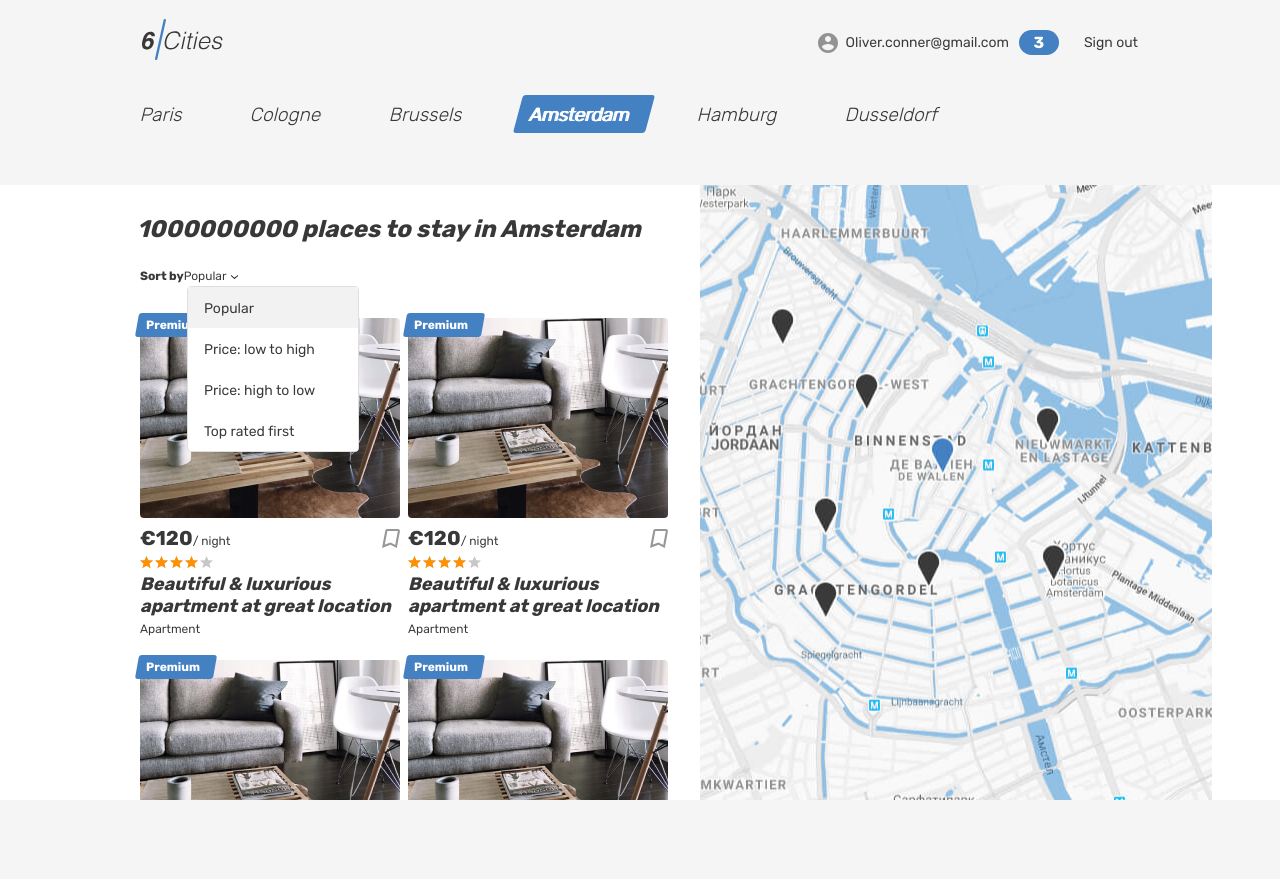
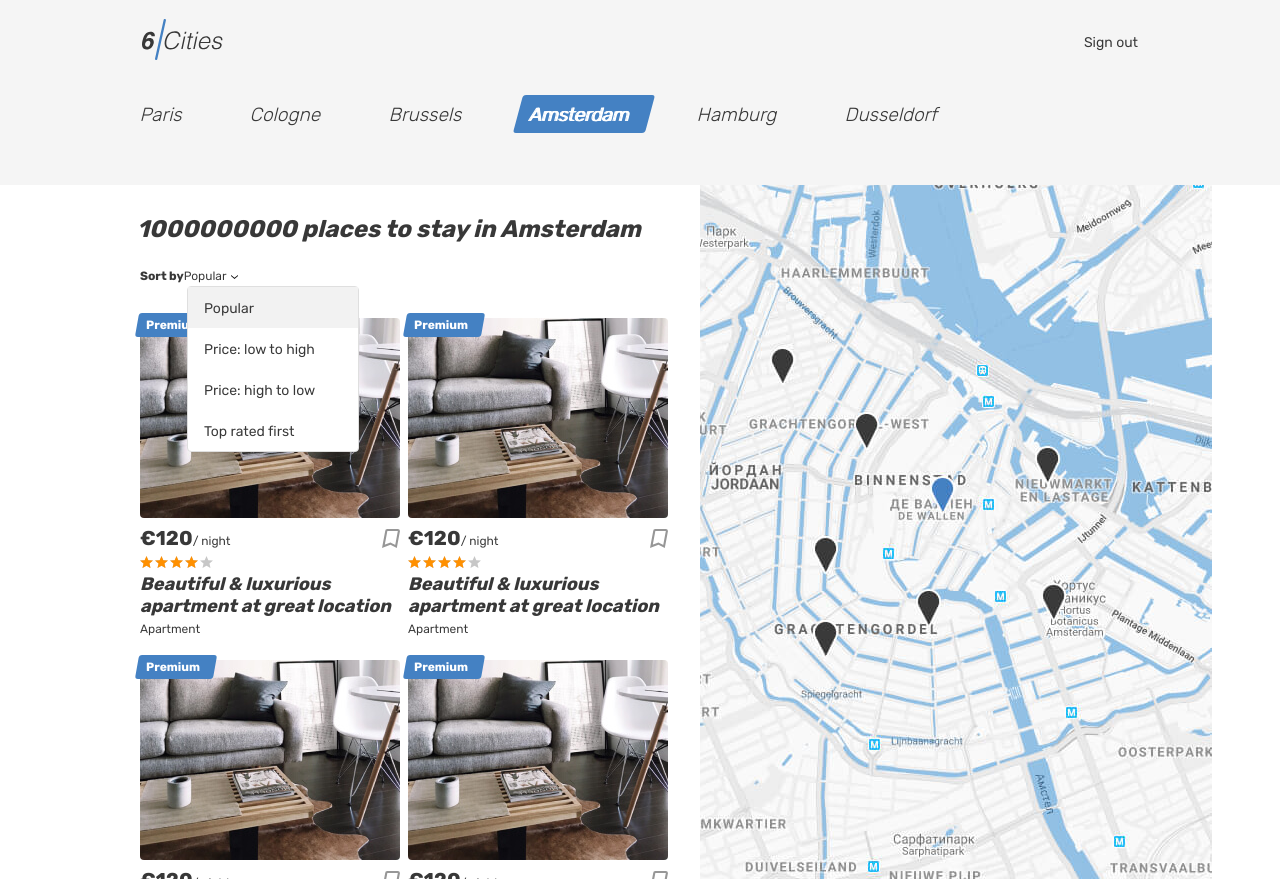
Before and after one commit to htmlacademy-react/1801871-six-cities-3, a React (Vite) app: page / in a window 1280 px wide. Before the commit the page ends 800 px from the top, so only its background shows below. Built offline with nearby package versions, Linux system fonts and the light colour scheme.

Commit message:
add Layout

```diff
--- a/src/components/app/app.tsx
+++ b/src/components/app/app.tsx
@@ -2,6 +2,7 @@ import { BrowserRouter, Routes, Route } from 'react-router-dom';
 
 import { AppRoute, AuthorizationsStatus } from '../../const';
 
+import Layout from '../layout/layout';
 import MainScreen from '../../pages/main-page/main-page';
 import NotFoundScreen from '../../pages/not-found/not-found';
 import LoginScreen from '../../pages/login/login';
@@ -20,10 +21,13 @@ function App({amountOfPlaces}:AppAmountOfPlaces): JSX.Element {
   return (
     <BrowserRouter>
       <Routes>
-        <Route path={AppRoute.Root} element={<MainScreen amountOfPlaces={amountOfPlaces}/>}>
+        <Route path={AppRoute.Root} element={<Layout authorizationStatus={AuthorizationsStatus.NoAuth}/>}>
+          <Route index element={<MainScreen amountOfPlaces={amountOfPlaces}/>}>
           </Route>
+
           <Route path={AppRoute.Offer} element={<OffersScreen/>}>
           </Route>
+
           <Route path={AppRoute.Favorite} element={
             <PrivateRoute authorizationStatus={AuthorizationsStatus.Auth}>
               <FavoritesScreen/>
@@ -32,7 +36,9 @@ function App({amountOfPlaces}:AppAmountOfPlaces): JSX.Element {
           />
           <Route path={AppRoute.Login} element={<LoginScreen/>}>
           </Route>
+
           <Route path='*' element={<NotFoundScreen/>}>
+          </Route>
         </Route>
       </Routes>
     </BrowserRouter>
--- /dev/null
+++ b/src/components/auth-button/auth-button.tsx
@@ -0,0 +1,18 @@
+import { AuthButtonStatus } from '../../const';
+
+type ButtonStatus= {
+  authButtonState: AuthButtonStatus;
+}
+
+function AuthButton ({authButtonState}:ButtonStatus):JSX.Element {
+  return (
+    <li className="header__nav-item">
+      <a className="header__nav-link" href="#">
+        {authButtonState === AuthButtonStatus.LogIn ? <span className="header__signout">Sign out</span> : <span className="header__login">Sign in</span>}
+      </a>
+    </li>
+  );
+}
+
+
+export default AuthButton;
--- /dev/null
+++ b/src/components/layout/layout.tsx
@@ -0,0 +1,67 @@
+import { Outlet, useLocation } from 'react-router-dom';
+import React from 'react';
+
+import { AppRoute, AuthorizationsStatus, AuthButtonStatus } from '../../const';
+
+type LayoutState = {
+  'showUserInfo': boolean;
+  'AuthButtonState': AuthButtonStatus;
+}
+
+type LayoutProps = {
+  authorizationStatus:AuthorizationsStatus;
+};
+
+
+import Logo from '../logo/logo';
+import UserInfo from '../user-info/user-info';
+import AuthButton from '../auth-button/auth-button';
+
+function getLayoutState (pathname: AppRoute, authorizationStatus: AuthorizationsStatus): LayoutState {
+
+  if (pathname === AppRoute.Login) {
+    return {
+      'showUserInfo':false,
+      'AuthButtonState':AuthButtonStatus.Hide
+    };
+  }
+  if (authorizationStatus === AuthorizationsStatus.NoAuth) {
+    return {
+      'showUserInfo':false,
+      'AuthButtonState':AuthButtonStatus.LogIn
+    };
+  }
+
+  return {
+    'showUserInfo':true,
+    'AuthButtonState':AuthButtonStatus.LogOut
+  };
+}
+
+function Layout ({authorizationStatus}: LayoutProps):JSX.Element {
+  const {pathname} = useLocation();
+  const {showUserInfo, AuthButtonState} = getLayoutState(pathname as AppRoute, authorizationStatus);
+
+  return (
+    <React.Fragment>
+      <header className="header">
+        <div className="container">
+          <div className="header__wrapper">
+            <div className="header__left">
+              <Logo/>
+            </div>
+            <nav className="header__nav">
+              <ul className="header__nav-list">
+                {showUserInfo ? <UserInfo /> : ''}
+                {AuthButtonState !== AuthButtonStatus.Hide ? <AuthButton authButtonState={AuthButtonState} /> : ''}
+              </ul>
+            </nav>
+          </div>
+        </div>
+      </header>
+
+      <Outlet />
+    </React.Fragment>
+  );
+}
+export default Layout;
--- /dev/null
+++ b/src/components/user-info/user-info.tsx
@@ -0,0 +1,18 @@
+function UserInfo ():JSX.Element {
+  return (
+    <li className="header__nav-item user">
+      <a
+        className="header__nav-link header__nav-link--profile"
+        href="#"
+      >
+        <div className="header__avatar-wrapper user__avatar-wrapper"></div>
+        <span className="header__user-name user__name">
+Oliver.conner@gmail.com
+        </span>
+        <span className="header__favorite-count">3</span>
+      </a>
+    </li>
+  );
+}
+
+export default UserInfo;
--- a/src/const.ts
+++ b/src/const.ts
@@ -14,3 +14,9 @@ export enum AuthorizationsStatus {
   NoAuth = 'NO_AUTH',
   Unknown = 'UNKNOWN'
 }
+
+export enum AuthButtonStatus {
+  LogIn = 'LOGIN',
+  LogOut = 'LOGOUT',
+  Hide = 'HIDE'
+}
--- a/src/pages/favorites/favorites.tsx
+++ b/src/pages/favorites/favorites.tsx
@@ -1,44 +1,6 @@
 function FavoritesScreen(): JSX.Element {
   return (
     <div className="page">
-      <header className="header">
-        <div className="container">
-          <div className="header__wrapper">
-            <div className="header__left">
-              <a className="header__logo-link" href="main.html">
-                <img
-                  className="header__logo"
-                  src="img/logo.svg"
-                  alt="6 cities logo"
-                  width={81}
-                  height={41}
-                />
-              </a>
-            </div>
-            <nav className="header__nav">
-              <ul className="header__nav-list">
-                <li className="header__nav-item user">
-                  <a
-                    className="header__nav-link header__nav-link--profile"
-                    href="#"
-                  >
-                    <div className="header__avatar-wrapper user__avatar-wrapper"></div>
-                    <span className="header__user-name user__name">
-                  Oliver.conner@gmail.com
-                    </span>
-                    <span className="header__favorite-count">3</span>
-                  </a>
-                </li>
-                <li className="header__nav-item">
-                  <a className="header__nav-link" href="#">
-                    <span className="header__signout">Sign out</span>
-                  </a>
-                </li>
-              </ul>
-            </nav>
-          </div>
-        </div>
-      </header>
       <main className="page__main page__main--favorites">
         <div className="page__favorites-container container">
           <section className="favorites">
--- a/src/pages/login/login.tsx
+++ b/src/pages/login/login.tsx
@@ -1,23 +1,7 @@
+
 function LoginScreen(): JSX.Element {
   return (
     <div className="page page--gray page--login">
-      <header className="header">
-        <div className="container">
-          <div className="header__wrapper">
-            <div className="header__left">
-              <a className="header__logo-link" href="main.html">
-                <img
-                  className="header__logo"
-                  src="img/logo.svg"
-                  alt="6 cities logo"
-                  width={81}
-                  height={41}
-                />
-              </a>
-            </div>
-          </div>
-        </div>
-      </header>
       <main className="page__main page__main--login">
         <div className="page__login-container container">
           <section className="login">
@@ -58,8 +42,6 @@ function LoginScreen(): JSX.Element {
         </div>
       </main>
     </div>
-
-
   );
 }
 
--- a/src/pages/main-page/main-page.tsx
+++ b/src/pages/main-page/main-page.tsx
@@ -7,44 +7,6 @@ type AmountOfPlaces = {
 function MainScreen({amountOfPlaces}:AmountOfPlaces): JSX.Element {
   return (
     <div className="page page--gray page--main">
-      <header className="header">
-        <div className="container">
-          <div className="header__wrapper">
-            <div className="header__left">
-              <a className="header__logo-link header__logo-link--active">
-                <img
-                  className="header__logo"
-                  src="img/logo.svg"
-                  alt="6 cities logo"
-                  width={81}
-                  height={41}
-                />
-              </a>
-            </div>
-            <nav className="header__nav">
-              <ul className="header__nav-list">
-                <li className="header__nav-item user">
-                  <a
-                    className="header__nav-link header__nav-link--profile"
-                    href="#"
-                  >
-                    <div className="header__avatar-wrapper user__avatar-wrapper"></div>
-                    <span className="header__user-name user__name">
-                  Oliver.conner@gmail.com
-                    </span>
-                    <span className="header__favorite-count">3</span>
-                  </a>
-                </li>
-                <li className="header__nav-item">
-                  <a className="header__nav-link" href="#">
-                    <span className="header__signout">Sign out</span>
-                  </a>
-                </li>
-              </ul>
-            </nav>
-          </div>
-        </div>
-      </header>
       <main className="page__main page__main--index">
         <h1 className="visually-hidden">Cities</h1>
         <div className="tabs">
--- a/src/pages/not-found/not-found.tsx
+++ b/src/pages/not-found/not-found.tsx
@@ -1,24 +1,13 @@
-import React from 'react';
-import Logo from '../../components/logo/logo';
 
 function NotFoundScreen ():JSX.Element {
   return (
-    <React.Fragment>
-      <header className="header">
-        <div className="container">
-          <div className="header__wrapper">
-            <div className="header__left">
-              <Logo/>
-            </div>
-          </div>
-        </div>
-      </header>
-      <main className='page__main'>
-        <section className='not-found container'>
-          <p className='not-found__warning'>404, unfortunately the page was not found! <br></br>Return to the main page by clicking on the logo.</p>
-        </section>
-      </main>
-    </React.Fragment>
+
+    <main className='page__main'>
+      <section className='not-found container'>
+        <p className='not-found__warning'>404, unfortunately the page was not found! <br></br>Return to the main page by clicking on the logo.</p>
+      </section>
+    </main>
+
   );
 }
 
--- a/src/pages/offers/offers.tsx
+++ b/src/pages/offers/offers.tsx
@@ -1,44 +1,6 @@
 function OffersScreen(): JSX.Element {
   return (
     <div className="page">
-      <header className="header">
-        <div className="container">
-          <div className="header__wrapper">
-            <div className="header__left">
-              <a className="header__logo-link" href="main.html">
-                <img
-                  className="header__logo"
-                  src="img/logo.svg"
-                  alt="6 cities logo"
-                  width={81}
-                  height={41}
-                />
-              </a>
-            </div>
-            <nav className="header__nav">
-              <ul className="header__nav-list">
-                <li className="header__nav-item user">
-                  <a
-                    className="header__nav-link header__nav-link--profile"
-                    href="#"
-                  >
-                    <div className="header__avatar-wrapper user__avatar-wrapper"></div>
-                    <span className="header__user-name user__name">
-                  Oliver.conner@gmail.com
-                    </span>
-                    <span className="header__favorite-count">3</span>
-                  </a>
-                </li>
-                <li className="header__nav-item">
-                  <a className="header__nav-link" href="#">
-                    <span className="header__signout">Sign out</span>
-                  </a>
-                </li>
-              </ul>
-            </nav>
-          </div>
-        </div>
-      </header>
       <main className="page__main page__main--offer">
         <section className="offer">
           <div className="offer__gallery-container container">
```
Lines whose indentation alone changed are shown as unchanged.
